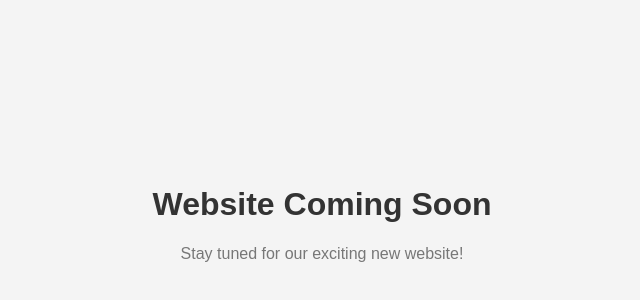
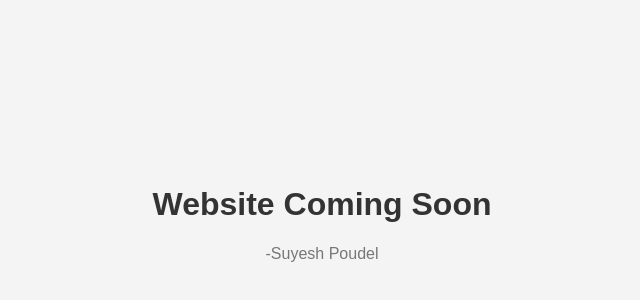
Before and after one commit to supo21/suyesh.com.np, a plain HTML site: page index.html in a window 1280 px wide. Shown: the part 178-478 px from the top of the page, without its empty margins (318-958 px from the left). Drawn offline with Linux system fonts and the light colour scheme.

Commit message:
Modified Code

```diff
--- a/index.html
+++ b/index.html
@@ -33,7 +33,7 @@
 
     <div class="container">
         <h1>Website Coming Soon</h1>
-        <p>Stay tuned for our exciting new website!</p>
+        <p>-Suyesh Poudel</p>
     </div>
 
 </body>
```
